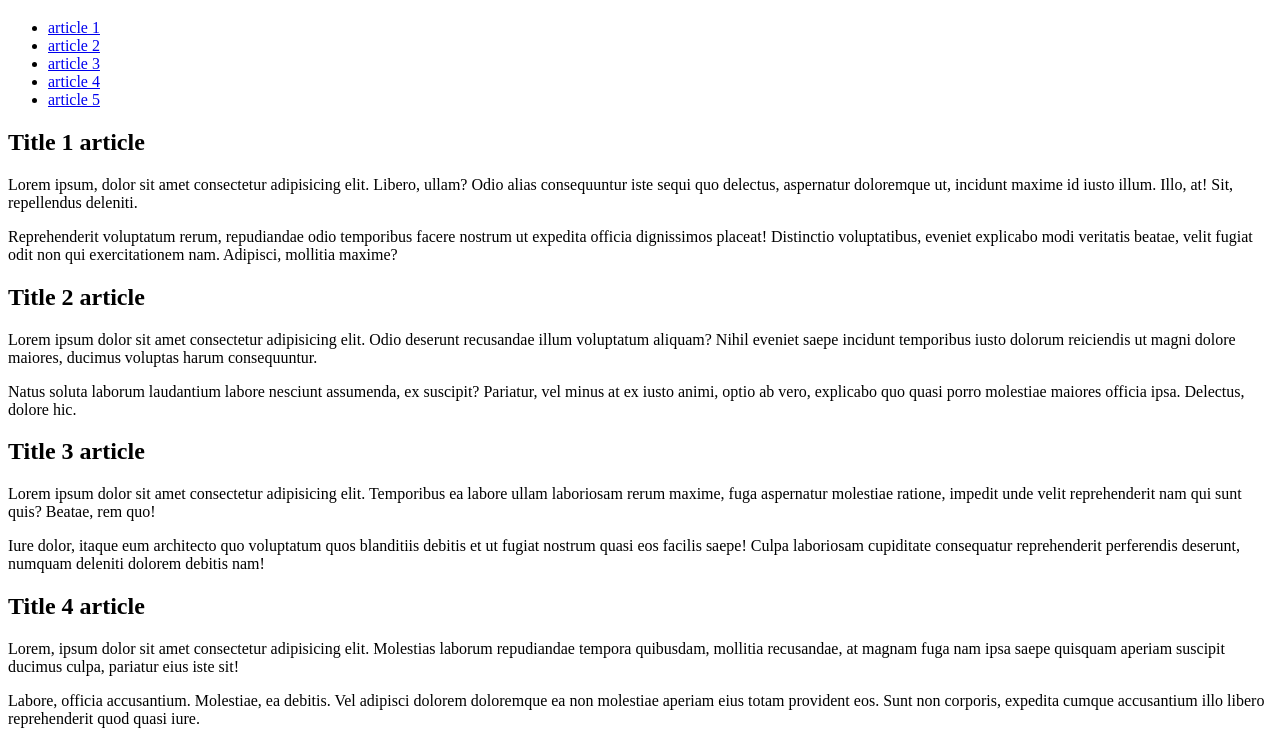
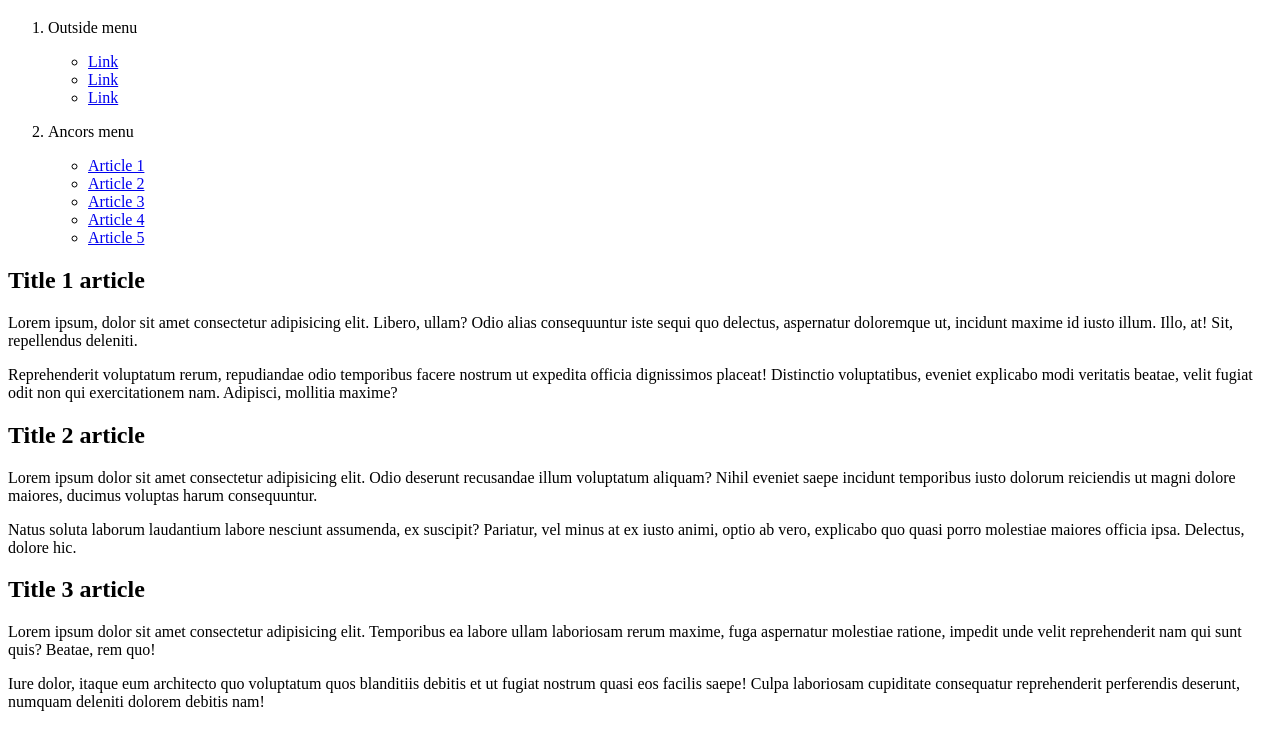
Before and after one commit to JaneTyrant/html_02_05, a plain HTML site: page index.html in a window 1280 px wide. Shown: the part 61-795 px from the top of the page. Drawn offline with Linux system fonts and the light colour scheme.

Commit message:
Add outside menu

```diff
--- a/index.html
+++ b/index.html
@@ -9,15 +9,29 @@
 <body>
   <!-- nav>ul>li*5>a[href="#article$"]{article $}
   article#article$*5>h2{Title $ article}+p*2>Lorem30 -->
+  <!-- nav>ol>(li>p{Outside menu}+ul>li*3>a[target="_blank"]{Link})+(li>p{Ancors menu}+ul>li*5>a[href="#article$"]{article $}) -->
   <h1>Heading for page</h1>
   <nav>
-    <ul>
-      <li><a href="#article1">article 1</a></li>
-      <li><a href="#article2">article 2</a></li>
-      <li><a href="#article3">article 3</a></li>
-      <li><a href="#article4">article 4</a></li>
-      <li><a href="#article5">article 5</a></li>
-    </ul>
+    <ol>
+      <li>
+        <p>Outside menu</p>
+        <ul>
+          <li><a href="#" target="_blank">Link</a></li>
+          <li><a href="#" target="_blank">Link</a></li>
+          <li><a href="#" target="_blank">Link</a></li>
+        </ul>
+      </li>
+      <li>
+        <p>Ancors menu</p>
+        <ul>
+          <li><a href="#article1">Article 1</a></li>
+          <li><a href="#article2">Article 2</a></li>
+          <li><a href="#article3">Article 3</a></li>
+          <li><a href="#article4">Article 4</a></li>
+          <li><a href="#article5">Article 5</a></li>
+        </ul>
+      </li>
+    </ol>
   </nav>
   <article id="article1">
     <h2>Title 1 article</h2>
```
